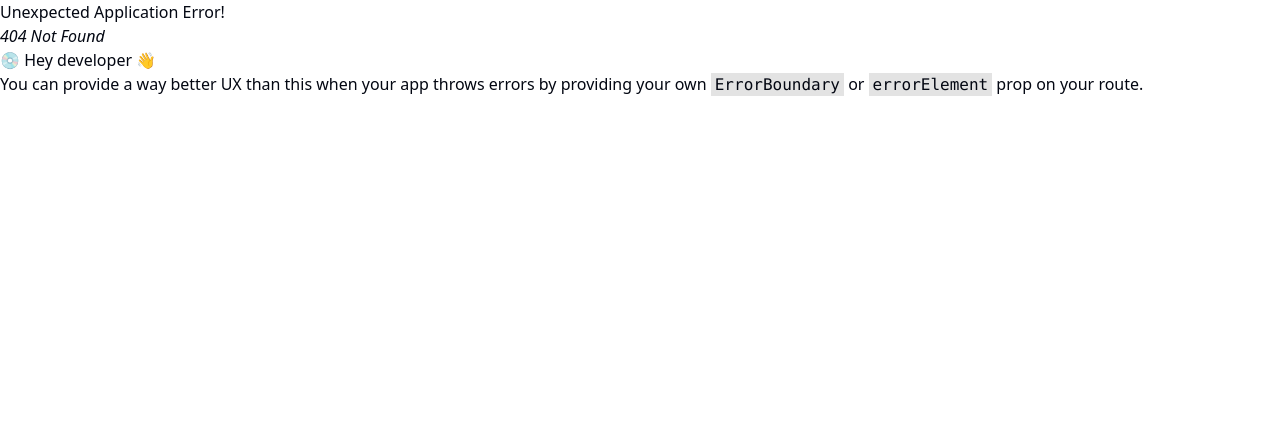
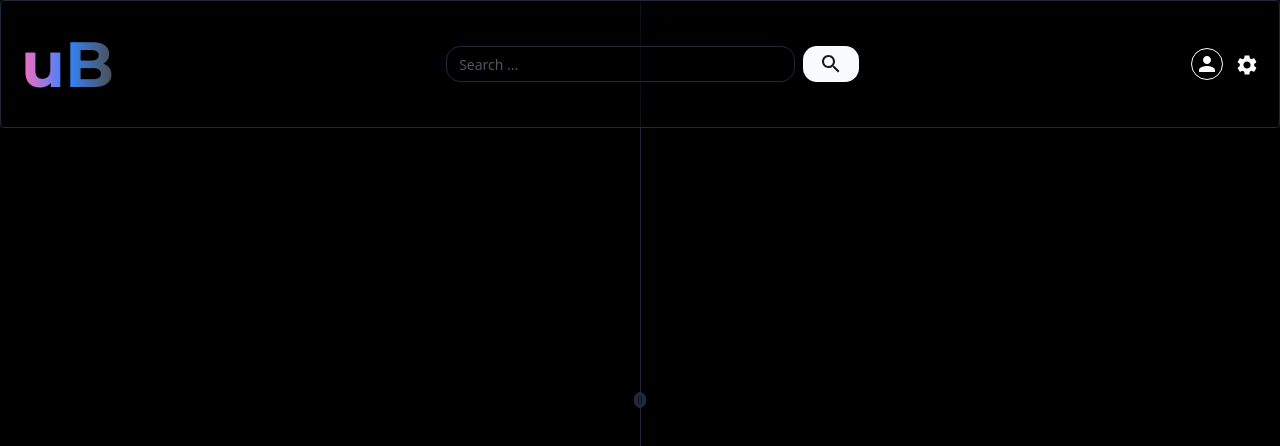
Before and after one commit to raiashpanda007/UniBLOGic, a React (Vite) app in the folder frontend/: page /home in a window 1280 px wide. Before the commit this address had no page. Shown: the top 446 px of the page. Built offline with nearby package versions, Linux system fonts and the light colour scheme.

Commit message:
Start home page

```diff
--- a/frontend/package.json
+++ b/frontend/package.json
@@ -29,6 +29,7 @@
     "react": "^18.3.1",
     "react-dom": "^18.3.1",
     "react-redux": "^9.1.2",
+    "react-resizable-panels": "^2.1.5",
     "react-router-dom": "^6.27.0",
     "tailwind-merge": "^2.5.4",
     "tailwindcss-animate": "^1.0.7"
--- /dev/null
+++ b/frontend/src/Components/Header/SearchComponent.tsx
@@ -0,0 +1,23 @@
+import React from "react";
+import { Input } from "@/components/ui/input";
+import { Button } from "@/components/ui/button";
+
+import { Search } from "@/assets/Icons/Icons";
+function SearchComponent() {
+  return (
+    <div>
+      <form className="flex items-center space-x-2">
+        <Input
+          id="search"
+          placeholder="Search ..."
+          className="placeholder:text-gray-500 placeholder:opacity-75"
+        />
+        <Button>
+          <Search className="w-6 h-6 " />
+        </Button>
+      </form>
+    </div>
+  );
+}
+
+export default SearchComponent;
--- a/frontend/src/Components/Header/header.tsx
+++ b/frontend/src/Components/Header/header.tsx
@@ -1,8 +1,9 @@
-import { Settings } from "@/assets/Icons/Icons";
+import { Settings, User } from "@/assets/Icons/Icons";
 import Logo from "../Logo/Logo";
 import { useSelector } from "react-redux";
 import type { RootState } from "@/Store/Store";
 import DropDown_settings from "../Drop Down/DropDown_settings";
+import SearchComponent from "./SearchComponent";
 import {
   Tooltip,
   TooltipContent,
@@ -12,13 +13,30 @@ import {
 
 function Header() {
   const mode = useSelector((state: RootState) => state.theme.mode);
+  const userLoginState = useSelector(
+    (state: RootState) => state.loginStatus.userStatus
+  );
 
   return (
     <div
       className={`${mode} pl-5 pr-5 w-full rounded  bg-transparent z-50 backdrop-blur-3xl fixed top-0 left-0 h-32 border border-1 flex justify-between items-center text-black dark:text-white`}
     >
       <Logo label={"uB"} />
-
+      {userLoginState ? (
+        <div className="w-1/3">
+          <SearchComponent />
+        </div>
+      ) : (
+        <div className="w-1/2"></div>
+      )}
+      <div className="flex  justify-around">
+        {userLoginState ? (
+          <div className="w-8 h-8 rounded-full mr-3 border dark:border-white flex justify-center items-center">
+            <User />
+          </div>
+        ) : (
+          <div className="w-8 h-8 rounded-full mr-3 "></div>
+        )}
         <TooltipProvider>
           <Tooltip>
             <TooltipTrigger>
@@ -32,6 +50,7 @@ function Header() {
           </Tooltip>
         </TooltipProvider>
       </div>
+    </div>
   );
 }
 
--- /dev/null
+++ b/frontend/src/Screens/Home.tsx
@@ -0,0 +1,24 @@
+import { useSelector } from "react-redux";
+import type { RootState } from "@/Store/Store";
+import {
+    ResizableHandle,
+    ResizablePanel,
+    ResizablePanelGroup,
+  } from "@/components/ui/resizable"
+
+function Home() {
+  const mode = useSelector((state: RootState) => state.theme.mode);
+  return (
+    <div className={`${mode} h-screen w-screen dark:bg-black `}>
+
+      <ResizablePanelGroup direction="horizontal">
+      <ResizablePanel>One</ResizablePanel>
+      <ResizableHandle withHandle />
+      <ResizablePanel>Two</ResizablePanel>
+    </ResizablePanelGroup>
+
+    </div>
+  );
+}
+
+export default Home;
--- a/frontend/src/Screens/Screens.ts
+++ b/frontend/src/Screens/Screens.ts
@@ -1,3 +1,4 @@
 import Landing from "./Landing";
 import Register from "./Register";
-export { Landing ,Register };
+import Home from "./Home";
+export { Landing ,Register,Home };
--- a/frontend/src/Store/loginStatus.ts
+++ b/frontend/src/Store/loginStatus.ts
@@ -7,17 +7,19 @@ interface LoginStatusState {
         username:string;
         verified:boolean;
         email:string;
+        userprofile:string;
     }
 
 
 }
 
 const initialState: LoginStatusState = {
-    userStatus:false,
+    userStatus:true,
     user: {
         username:"",
         verified:false,
-        email:""
+        email:"",
+        userprofile:""
     }
 }
 const loginStatusSlice = createSlice({
--- a/frontend/src/assets/Icons/Icons.ts
+++ b/frontend/src/assets/Icons/Icons.ts
@@ -1,3 +1,4 @@
 import SettingsIcon from '@mui/icons-material/Settings';
-
-export { SettingsIcon as Settings };
+import SearchIcon from '@mui/icons-material/Search';
+import PersonIcon from '@mui/icons-material/Person';
+export { SettingsIcon as Settings , SearchIcon as Search,PersonIcon as User };
--- /dev/null
+++ b/frontend/src/components/ui/resizable.tsx
@@ -0,0 +1,43 @@
+import { DragHandleDots2Icon } from "@radix-ui/react-icons"
+import * as ResizablePrimitive from "react-resizable-panels"
+
+import { cn } from "@/lib/utils"
+
+const ResizablePanelGroup = ({
+  className,
+  ...props
+}: React.ComponentProps<typeof ResizablePrimitive.PanelGroup>) => (
+  <ResizablePrimitive.PanelGroup
+    className={cn(
+      "flex h-full w-full data-[panel-group-direction=vertical]:flex-col",
+      className
+    )}
+    {...props}
+  />
+)
+
+const ResizablePanel = ResizablePrimitive.Panel
+
+const ResizableHandle = ({
+  withHandle,
+  className,
+  ...props
+}: React.ComponentProps<typeof ResizablePrimitive.PanelResizeHandle> & {
+  withHandle?: boolean
+}) => (
+  <ResizablePrimitive.PanelResizeHandle
+    className={cn(
+      "relative flex w-px items-center justify-center bg-border after:absolute after:inset-y-0 after:left-1/2 after:w-1 after:-translate-x-1/2 focus-visible:outline-none focus-visible:ring-1 focus-visible:ring-ring focus-visible:ring-offset-1 data-[panel-group-direction=vertical]:h-px data-[panel-group-direction=vertical]:w-full data-[panel-group-direction=vertical]:after:left-0 data-[panel-group-direction=vertical]:after:h-1 data-[panel-group-direction=vertical]:after:w-full data-[panel-group-direction=vertical]:after:-translate-y-1/2 data-[panel-group-direction=vertical]:after:translate-x-0 [&[data-panel-group-direction=vertical]>div]:rotate-90",
+      className
+    )}
+    {...props}
+  >
+    {withHandle && (
+      <div className="z-10 flex h-4 w-3 items-center justify-center rounded-sm border bg-border">
+        <DragHandleDots2Icon className="h-2.5 w-2.5" />
+      </div>
+    )}
+  </ResizablePrimitive.PanelResizeHandle>
+)
+
+export { ResizablePanelGroup, ResizablePanel, ResizableHandle }
--- a/frontend/src/main.tsx
+++ b/frontend/src/main.tsx
@@ -10,12 +10,13 @@ import App from "./App.tsx";
 import "./index.css";
 import { store } from "./Store/Store";
 import { Provider } from "react-redux";
-import {Landing,Register} from "./Screens/Screens.ts";
+import {Landing,Register,Home} from "./Screens/Screens.ts";
 
 const routes = createBrowserRouter(
   createRoutesFromElements(<Route path="/" element={<App />}>
     <Route path="" element={<Landing />} />
     <Route path="join_us" element={<Register />} />
+    <Route path="home" element={<Home />} />
   </Route>)
 );
 
```
Also changed, not shown: 1 other file (tests, documents, lock files or other folders). Lines whose indentation alone changed are shown as unchanged.
